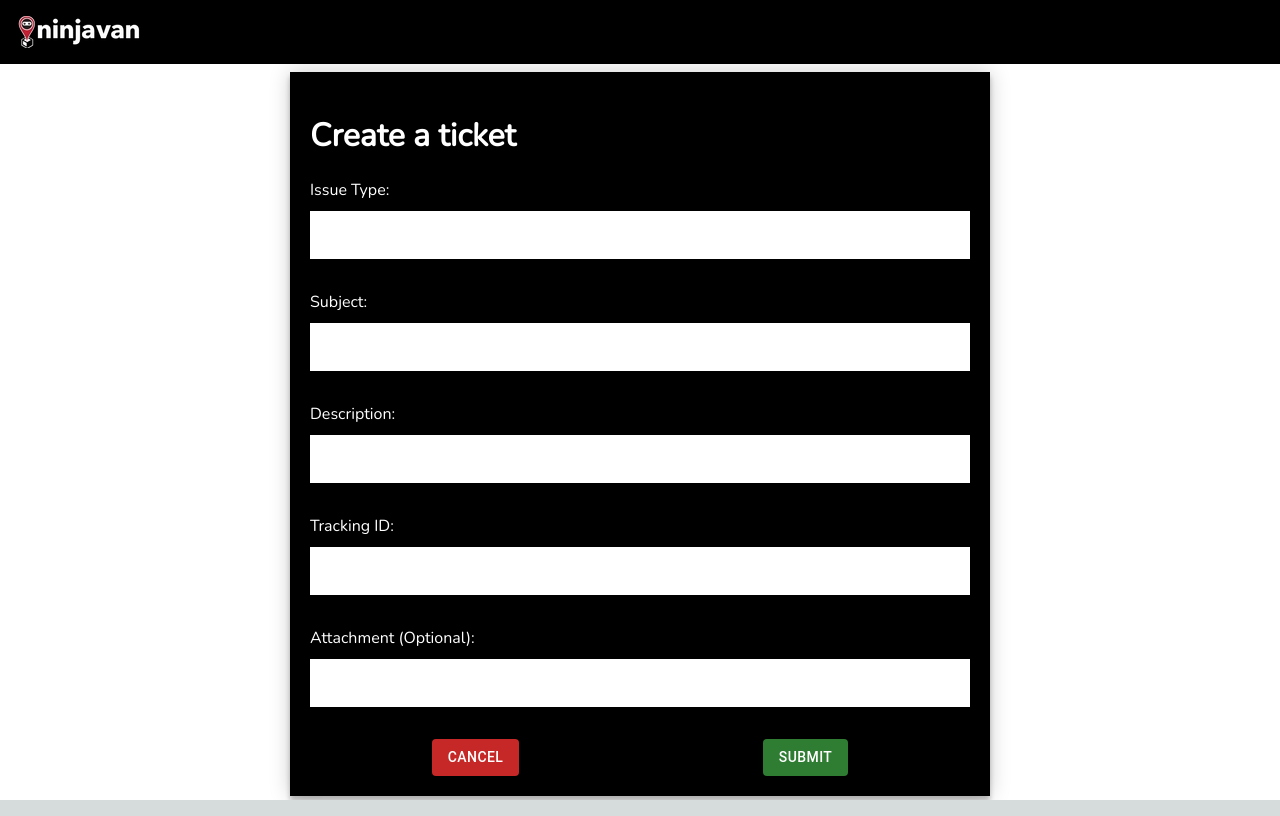
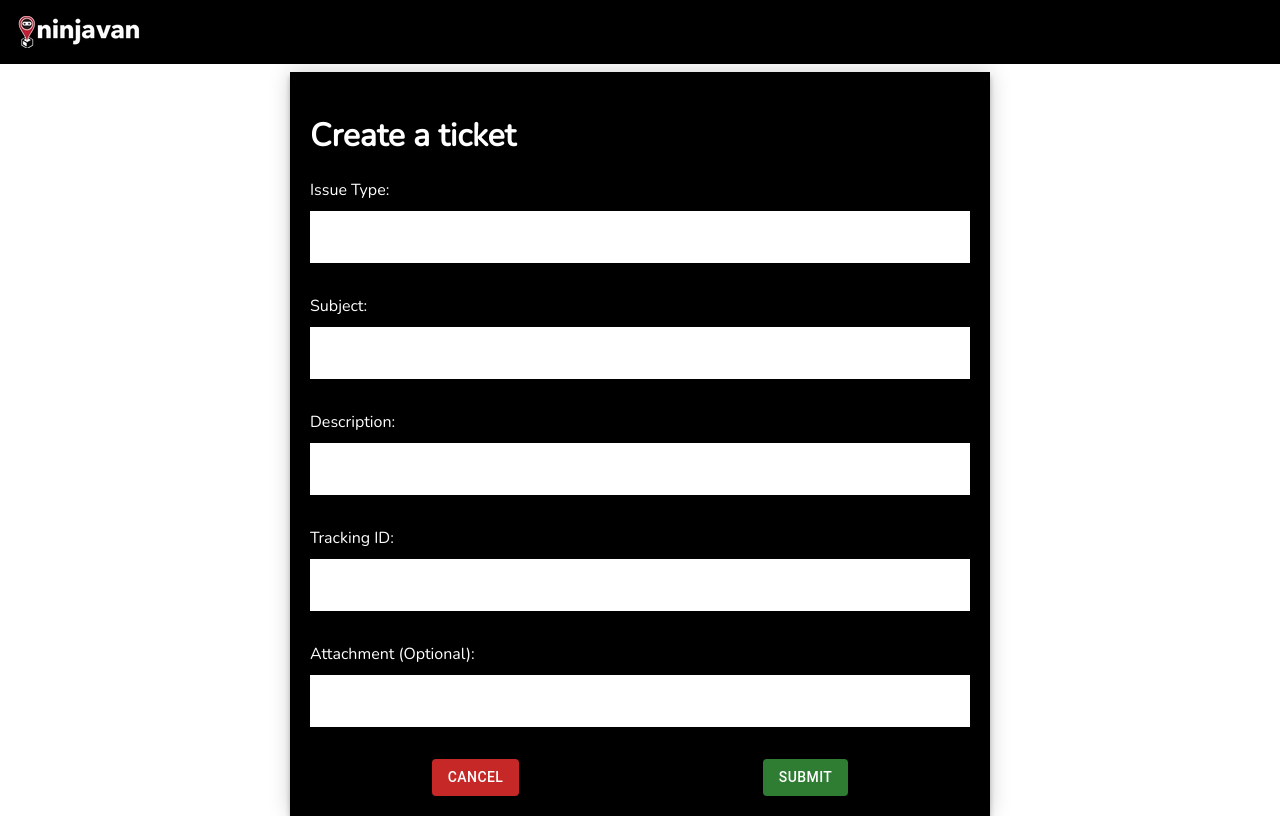
Before and after one commit to mcbebu/Future-Tech-Support, a Next.js app in the folder ninja-detective/: page /form in a window 1280 px wide. Built offline with nearby package versions, Linux system fonts and the light colour scheme.

Commit message:
Updated Form

```diff
--- a/ninja-detective/styles/form.module.css
+++ b/ninja-detective/styles/form.module.css
@@ -18,20 +18,6 @@
   margin-top: 0.5em;
 }
 
-/* .miniContainer {
-  width: 200px;
-  background-color: white;
-  margin: auto;
-  box-shadow: 0 0 20px 0 rgba(0, 0, 0, 0.2), 0 5px 5px 0 rgba(0, 0, 0, 0.24);
-  padding: 10px;
-}
-
-.submitText {
-  font-size: 16px;
-  font-family: "Nunito", sans-serif;
-  color: black;
-} */
-
 .registerForm {
   display: flex;
   flex-direction: column;
@@ -50,8 +36,9 @@
   margin: 10px 0 10px 0;
   padding: 15px;
   font-size: 16px;
-  color: white;
+  color: black;
   border: 0;
+  font-family: "Nunito", sans-serif;
 }
 
 .button {
```
